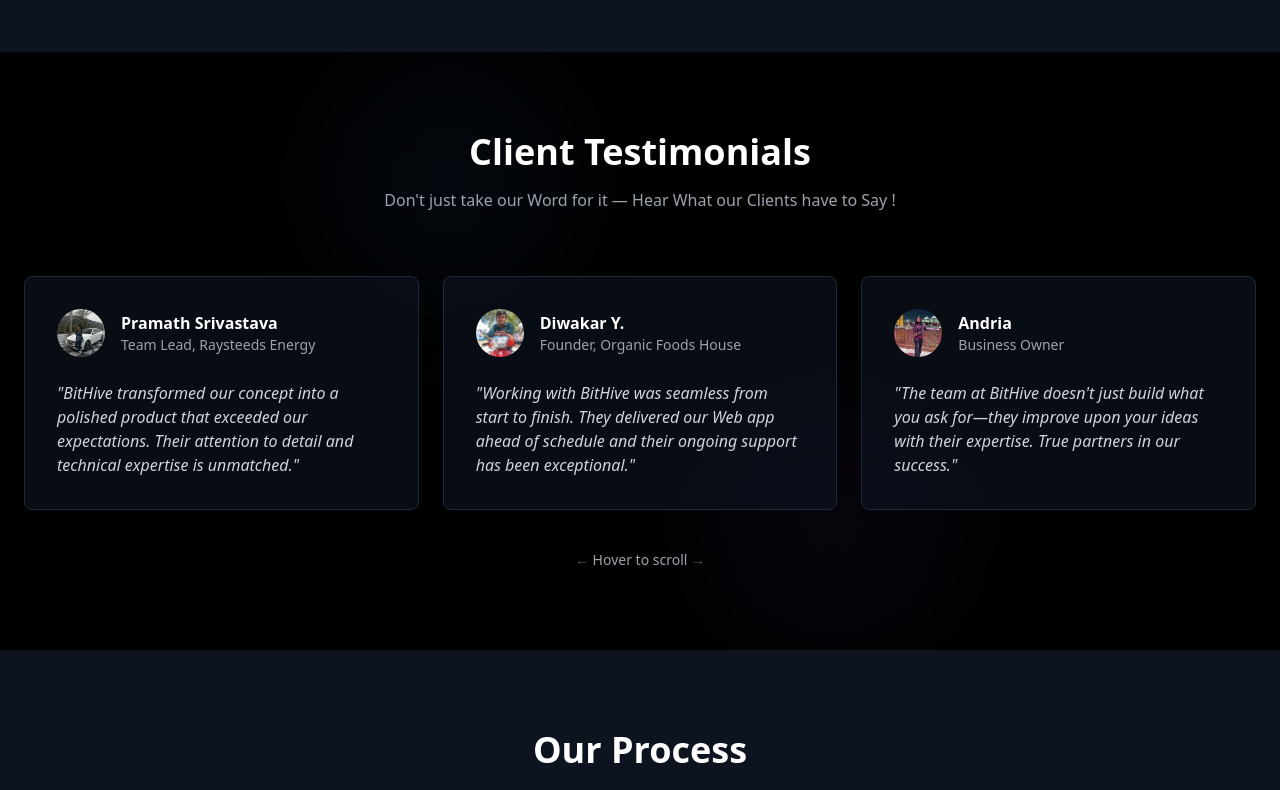
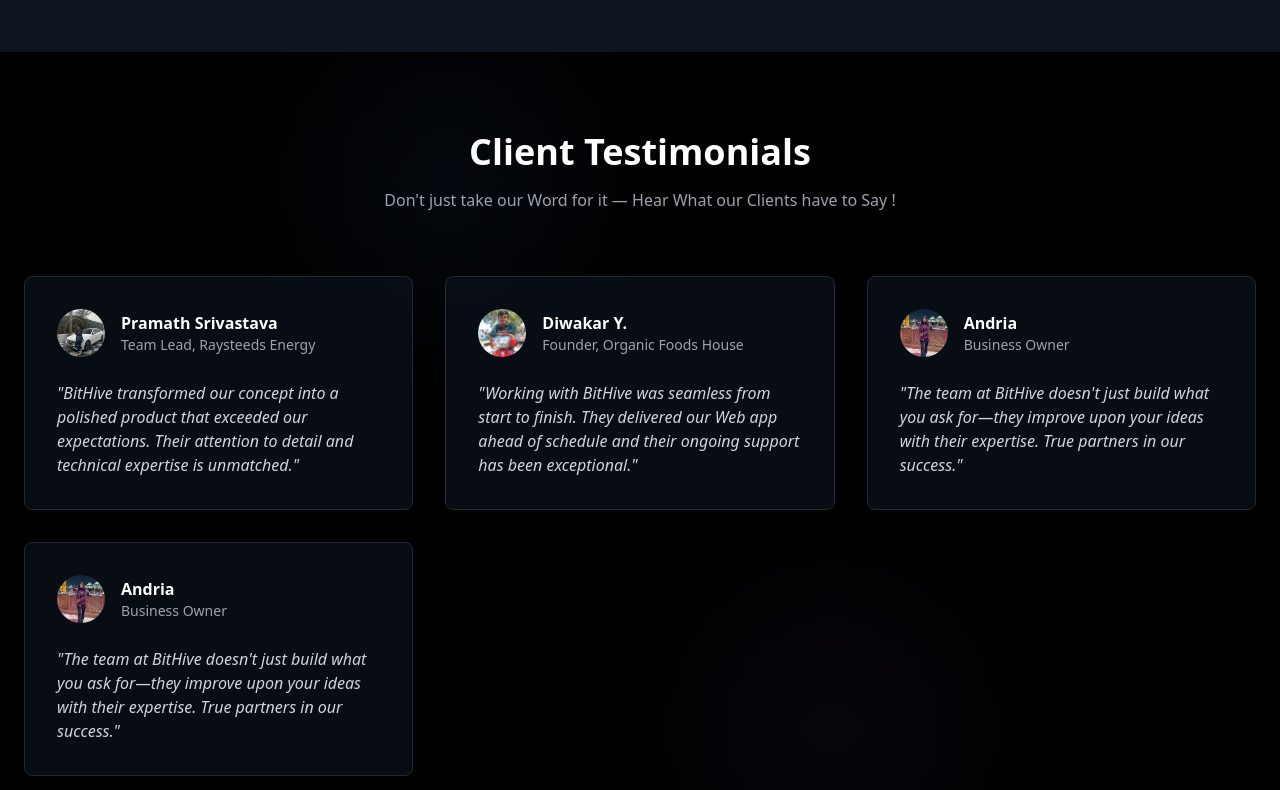
Before and after one commit to BitHiveTechnologies/BitHive-Website, a Next.js app: page / in a window 1280 px wide. Shown: the part 3060-3850 px from the top of the page. Built offline with nearby package versions, Linux system fonts and the light colour scheme.

Commit message:
its not working

```diff
--- a/app/page.tsx
+++ b/app/page.tsx
@@ -835,53 +835,48 @@
                             !{' '}
                         </p>{' '}
                     </div>{' '}
-                    <div
-                        className={`flex overflow-x-auto pb-4 space-x-6 scrollbar-hide snap-x snap-mandatory ${testimonials.length > 3 ? 'hover:overflow-x-scroll' : ''}`}
-                        style={{
-                            scrollbarWidth: 'none',
-                            msOverflowStyle: 'none',
-                            scrollBehavior: 'smooth',
-                        }}
-                    >
+                    <div className="grid grid-cols-1 md:grid-cols-3 gap-8" data-oid="80qw04:">
                         {' '}
                         {testimonials.map((testimonial, index) => (
                             <div
                                 key={index}
-                                className="bg-gray-900/50 backdrop-blur-sm p-8 rounded-lg border border-gray-800 flex-shrink-0 w-full md:w-[calc(33.333%-16px)] snap-center transition-transform duration-300 hover:scale-105"
-                                style={{ minWidth: '280px' }}
+                                className="bg-gray-900/50 backdrop-blur-sm p-8 rounded-lg border border-gray-800"
+                                data-oid=".0oylnn"
                             >
                                 {' '}
-                                <div className="flex items-center mb-6">
-                                    {' '}
-                                    <div className="w-12 h-12 rounded-full overflow-hidden mr-4">
+                                <div className="flex items-center mb-6" data-oid="0_jskm5">
+                                    {' '}
+                                    <div
+                                        className="w-12 h-12 rounded-full overflow-hidden mr-4"
+                                        data-oid="uea.zze"
+                                    >
                                         {' '}
                                         <img
                                             src={testimonial.image}
                                             alt={testimonial.name}
                                             className="w-full h-full object-cover"
+                                            data-oid="yk11sdb"
                                         />{' '}
                                     </div>{' '}
-                                    <div>
-                                        {' '}
-                                        <h4 className="font-semibold"> {testimonial.name} </h4>{' '}
-                                        <p className="text-gray-400 text-sm">
+                                    <div data-oid="dakmj:6">
+                                        {' '}
+                                        <h4 className="font-semibold" data-oid="rhtfp5n">
+                                            {' '}
+                                            {testimonial.name}{' '}
+                                        </h4>{' '}
+                                        <p className="text-gray-400 text-sm" data-oid="g65k-o1">
                                             {' '}
                                             {testimonial.role}{' '}
                                         </p>{' '}
                                     </div>{' '}
                                 </div>{' '}
-                                <p className="text-gray-300 italic"> "{testimonial.quote}" </p>{' '}
+                                <p className="text-gray-300 italic" data-oid="es:uxyp">
+                                    {' '}
+                                    "{testimonial.quote}"{' '}
+                                </p>{' '}
                             </div>
                         ))}{' '}
                     </div>{' '}
-                    {testimonials.length > 3 && (
-                        <div className="flex justify-center mt-6 space-x-2">
-                            <p className="text-gray-400 text-sm">
-                                <span className="animate-pulse">←</span> Hover to scroll{' '}
-                                <span className="animate-pulse">→</span>
-                            </p>
-                        </div>
-                    )}
                 </div>{' '}
                 {/* Abstract background elements */}{' '}
                 <div
```
